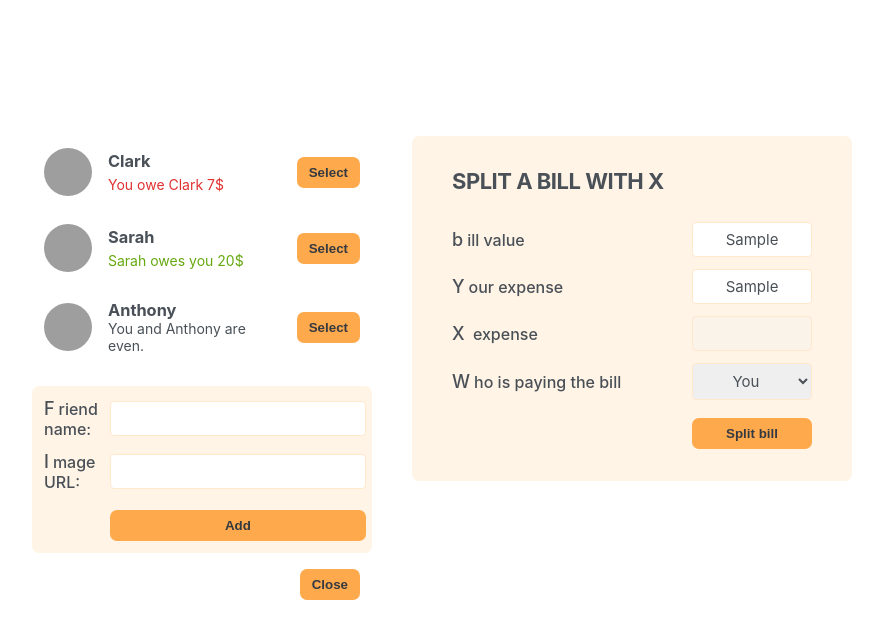
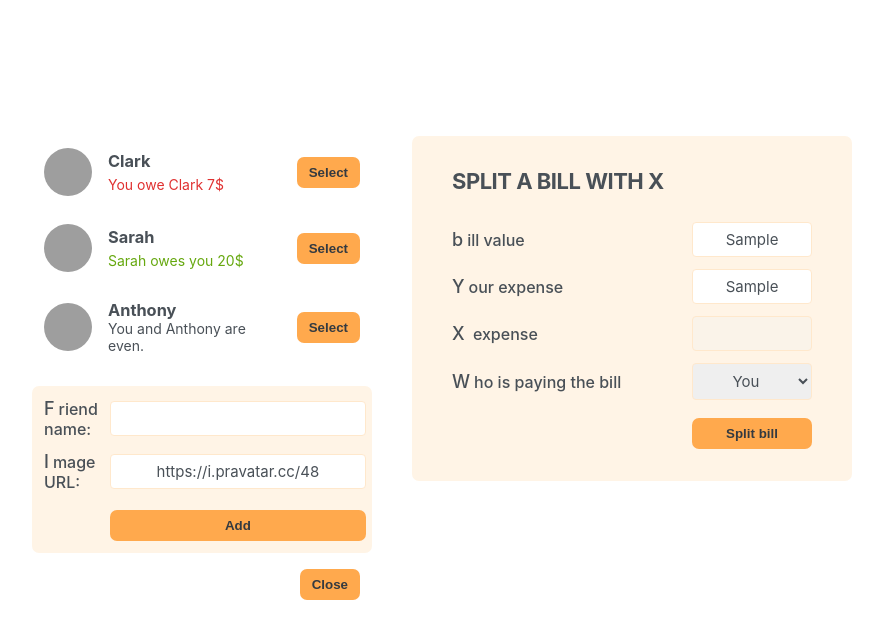
Before and after one commit to Alimombeni/Eat-Split, a React (Vite) app: page / in a window 1280 px wide. Both pictures are taken after typing "Sample", "Sample" into the empty fields and a click on the button "Add Friend". Shown: the top 638 px of the page, without its empty margins (198-1081 px from the left). Built offline with nearby package versions, Linux system fonts and the light colour scheme; grey boxes are pictures that could not be loaded.

Commit message:
[ADD:form component state and add new object to friends state]

```diff
--- a/src/App.jsx
+++ b/src/App.jsx
@@ -32,19 +32,28 @@
 
 //==========================================
 function App() {
+    const[friends, setFriends]=useState(initialFriends)
 const [show, setShow] =useState(false)
 
 function showHandle () {
     setShow(!show)
 }
+//push new object from FORM component to initial friend object
+function handelAddFriends(friendObj){
+        setFriends(friends=>[...friends , friendObj])
+        setShow(false)
+
+    }
+
+
   return (
     <>
       <div className='app'>
           <div className='sidebar'>
 
-        <FriendList/>
+        <FriendList friends={friends}/>
               {show &&
-                  <FormAddFriend/>
+                  <FormAddFriend onAddFriend={handelAddFriends}/>
               }
 
               <Button onClick={showHandle}>{show ? 'Close' : 'Add Friend' }</Button>
@@ -58,8 +67,8 @@
 export default App
 
 //==================friend list
-function FriendList () {
-    const friends =initialFriends;
+function FriendList ({friends}) {
+
 
     return(
 
@@ -67,7 +76,7 @@
         <ul>
 
             {friends.map((friend)=> (
-                <Friend  friend={friend} key={friend.id}/>
+                <Friend friend={friend} key={friend.id}/>
             ))}
 
         </ul>
@@ -106,27 +115,46 @@
 
 
 
-//===============================FormAddFriend
-function FormAddFriend () {
+//=============================================*********------------------FormAddFriend
+function FormAddFriend ({onAddFriend}) {
+
+    const [name, setName] =useState('')
+    const [image,setImage] = useState('https://i.pravatar.cc/48')
+    function handleSubmit(e) {
+        e.preventDefault()
+        if (!name || !image)return;
+        const id= crypto.randomUUID();
+
+        const newFriend={
+            id,
+            name,
+            image:`${image}?=${id}`,
+            balance:0,
+
+        }
+        onAddFriend(newFriend)
+        setName('')
+        setImage('https://i.pravatar.cc/48')
+
+    }
 
     return(
-        <form className='form-add-friend'>
+        <form className='form-add-friend' onSubmit={handleSubmit}>
             <label> Friend name:</label>
-            <input type="text"/>
+            <input type="text"
+                   value={name}
+                   onChange={(e)=>setName(e.target.value)}
+                   />
+            <label> Image URL:</label>
+            <input type="text"
+                   value={image}
+                   onChange={(e)=>setImage(e.target.value)}/>
 
-
-            <label> Image URL:</label>
-            <input type="text"/>
             <Button>Add</Button>
 
         </form>
     )
 }
-
-
-
-
-
 
 //======================================Form split bill
 
```
